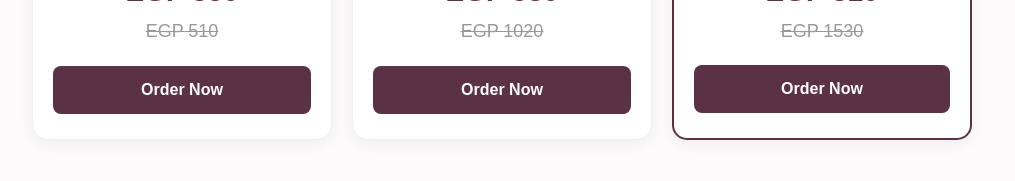
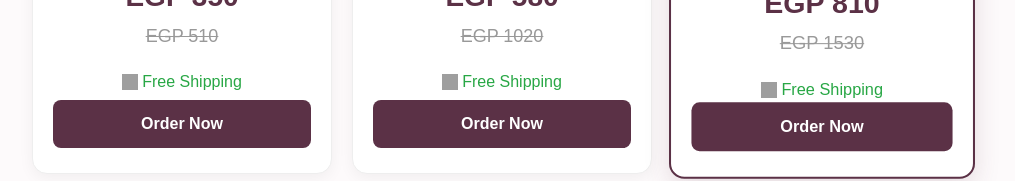
Before and after one commit to Mahmoud14161/Ovi, a React (Vite) app: page / in a window 1280 px wide. Shown: the part 1297-1478 px from the top of the page, without its empty margins (138-1153 px from the left). Built offline with nearby package versions, Linux system fonts and the light colour scheme; grey boxes are pictures that could not be loaded; a web font is replaced by a local one.

Commit message:
feat: improve Best Value badge styling and add free shipping indicator

```diff
--- a/src/components/Offers.tsx
+++ b/src/components/Offers.tsx
@@ -56,19 +56,31 @@ export default function Offers({ onCheckout }: OffersProps) {
         }
         .best-value {
           border: 2px solid #5b3146;
+          padding-top: 35px;
+          transform: scale(1.02);
+          box-shadow: 0 8px 25px rgba(91,49,70,0.15);
+          overflow: visible !important;
+        }
+        .best-value:hover {
+          transform: scale(1.05) translateY(-5px);
+          box-shadow: 0 12px 30px rgba(91,49,70,0.2);
         }
         .badge {
-          background: #5b3146;
+          background: linear-gradient(135deg, #5b3146, #7a425e);
           color: #fff;
-          padding: 5px 15px;
+          padding: 6px 16px;
           border-radius: 20px;
-          font-size: 14px;
+          font-family: inherit;
+          font-size: 13px;
           position: absolute;
           top: -15px;
           left: 50%;
           transform: translateX(-50%);
           white-space: nowrap;
-          font-weight: bold;
+          font-weight: 600;
+          letter-spacing: 0.5px;
+          z-index: 10;
+          box-shadow: 0 4px 12px rgba(91,49,70,0.3);
         }
         .price-new {
           font-size: 28px;
@@ -120,6 +132,10 @@ export default function Offers({ onCheckout }: OffersProps) {
             <h3>1 Bottle</h3>
             <p className="price-new">EGP 350</p>
             <p className="price-old">EGP 510</p>
+            <div style={{ display: 'flex', alignItems: 'center', color: '#28a745', marginTop: '4px', justifyContent: 'center' }}>
+              <img src="/photos/free.png" alt="Free shipping" style={{ width: 16, height: 16, marginRight: 4 }} />
+              <span>Free Shipping</span>
+            </div>
           </div>
           <button onClick={() => onCheckout(1)} className="btn-order">Order Now</button>
         </div>
@@ -142,6 +158,10 @@ export default function Offers({ onCheckout }: OffersProps) {
             <h3>2 Bottles</h3>
             <p className="price-new">EGP 580</p>
             <p className="price-old">EGP 1020</p>
+            <div style={{ display: 'flex', alignItems: 'center', color: '#28a745', marginTop: '4px', justifyContent: 'center' }}>
+              <img src="/photos/free.png" alt="Free shipping" style={{ width: 16, height: 16, marginRight: 4 }} />
+              <span>Free Shipping</span>
+            </div>
           </div>
           <button onClick={() => onCheckout(2)} className="btn-order">Order Now</button>
         </div>
@@ -167,6 +187,10 @@ export default function Offers({ onCheckout }: OffersProps) {
             <h3>3 Bottles</h3>
             <p className="price-new">EGP 810</p>
             <p className="price-old">EGP 1530</p>
+            <div style={{ display: 'flex', alignItems: 'center', color: '#28a745', marginTop: '4px', justifyContent: 'center' }}>
+              <img src="/photos/free.png" alt="Free shipping" style={{ width: 16, height: 16, marginRight: 4 }} />
+              <span>Free Shipping</span>
+            </div>
           </div>
           <button onClick={() => onCheckout(3)} className="btn-order">Order Now</button>
         </div>
```
